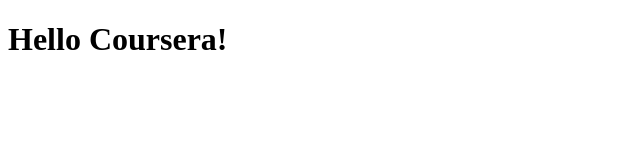
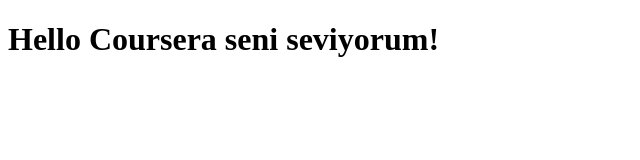
Before and after one commit to Ismail1Demir/Module-2-Coding-Assignment, a plain HTML site: page assignment/index.html in a window 1280 px wide. Shown: the whole page, without its empty margins (0-640 px from the left). Drawn offline with Linux system fonts and the light colour scheme.

Commit message:
small changes

```diff
--- a/assignment/index.html
+++ b/assignment/index.html
@@ -7,7 +7,7 @@
 </head>
 <body>
     <h1>
-        Hello Coursera!
+        Hello Coursera seni seviyorum!
     </h1>
 
 </body>
```
